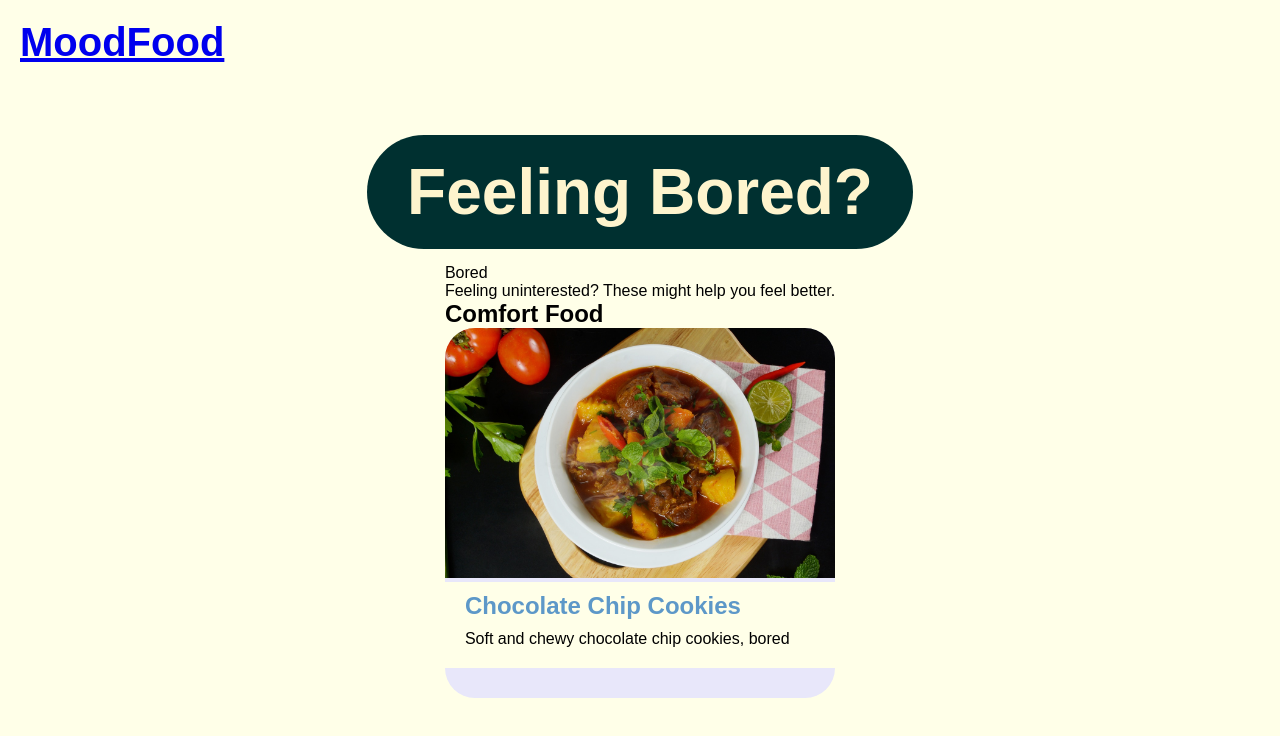
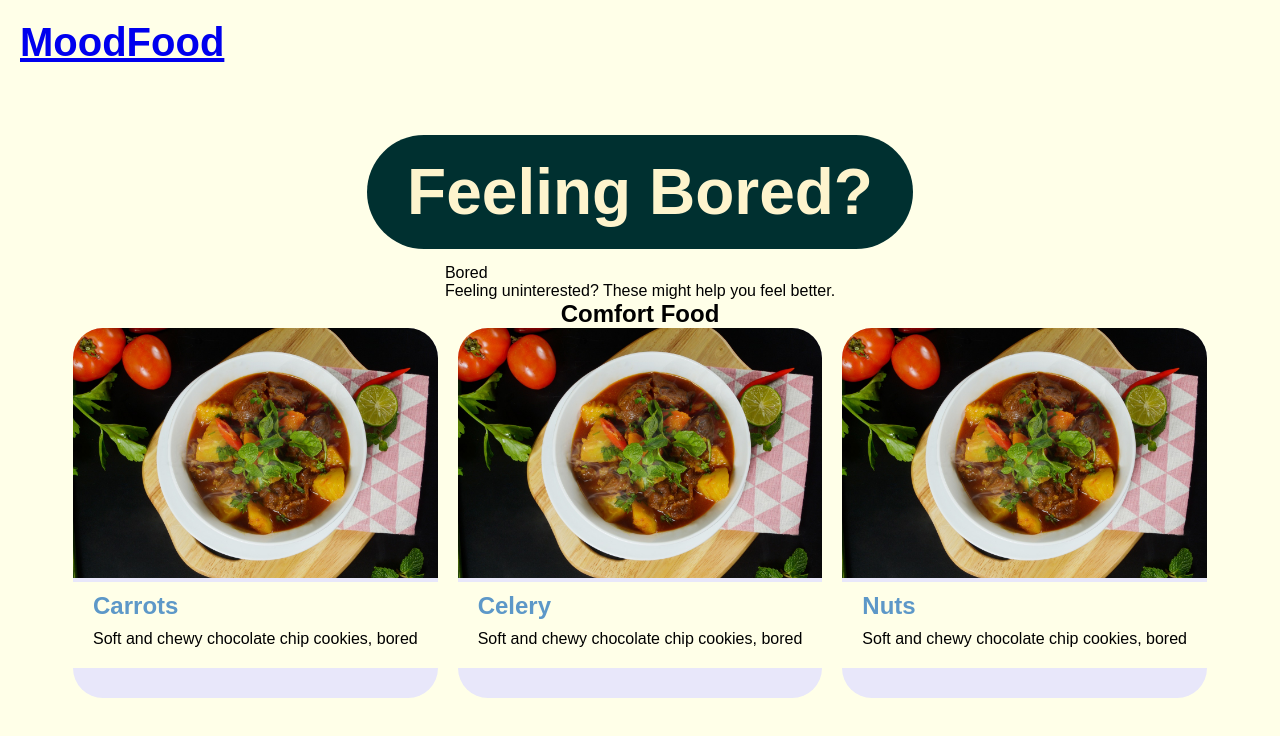
Before and after one commit to Plufin/MoodFood, an Angular app: page /mood/Bored in a window 1280 px wide. Shown: the top 736 px of the page. Built offline with nearby package versions, Linux system fonts and the light colour scheme.

Commit message:
Add manually foods

```diff
--- a/src/app/details/details.component.css
+++ b/src/app/details/details.component.css
@@ -48,6 +48,15 @@ h1 {
   font-size: 14pt;
 }
 
+.listing {
+  display: flex;
+  flex-direction: row;
+  justify-content: center;
+  align-items: center;
+  flex-wrap: wrap;
+  gap: 20px;
+}
+
 li {
   list-style-type: none;
 }
--- a/src/app/details/details.component.ts
+++ b/src/app/details/details.component.ts
@@ -13,20 +13,21 @@ import { FoodItemsComponent } from '../food-items/food-items.component';
   imports: [CommonModule, FoodItemsComponent],
   template: `
     <article>
+      <header>
         <h1 class="page-heading">Feeling {{ mood?.name }}?</h1>
+      </header>
       <section class="listing-features">
         <ul>
           <li>{{ mood?.name }}</li>
           <li>{{ mood?.description }}</li>
         </ul>
-
+      </section>
+      <h2>Comfort Food</h2>
       <section class="listing">
-          <h2>Comfort Food</h2>
         <app-food-items
           *ngFor="let foodItem of foodItem"
           [foodItem]="foodItem"
         ></app-food-items>
-        </section>
       </section>
     </article>
   `,
--- a/src/app/food-items.ts
+++ b/src/app/food-items.ts
@@ -1,6 +1,7 @@
 export interface FoodItem {
   name: string;
   description: string;
+  contains: string;
   photo: string;
   mood: string;
 }
--- a/src/app/food-list.service.ts
+++ b/src/app/food-list.service.ts
@@ -6,60 +6,347 @@ import { FoodItem } from './food-items';
 })
 export class FoodListService {
   protected foodItem: FoodItem[] = [
+    //SAD
     {
-      name: 'Chocolate Cake',
-      description: 'Rich and moist chocolate cake',
+      name: 'Fish',
+      description: 'salmon, sardines, and trout',
+      contains: 'omega-3 fatty acids',
       photo: 'assets/food1.jpg',
       mood: 'sad',
     },
+    {
+      name: 'Walnuts',
+      description: 'Rich and decadent chocolate truffles',
+      contains: 'omega-3 fatty acids, Vitamin D',
+      photo: 'assets/food3.jpg',
+      mood: 'sad',
+    },
+    {
+      name: 'Nuts',
+      description: 'Rich and decadent chocolate truffles',
+      contains: 'omega-3 fatty acids, B Vitamins',
+      photo: 'assets/food3.jpg',
+      mood: 'sad',
+    },
+    {
+      name: 'Leafy greens',
+      description: 'Rich and decadent chocolate truffles',
+      contains: 'B Vitamins',
+      photo: 'assets/food3.jpg',
+      mood: 'sad',
+    },
+    {
+      name: 'Legumes',
+      description: 'Rich and decadent chocolate truffles',
+      contains: 'B Vitamins',
+      photo: 'assets/food3.jpg',
+      mood: 'sad',
+    },
+    {
+      name: 'Yogurt',
+      description: 'Rich and decadent chocolate truffles',
+      contains: 'Probiotics',
+      photo: 'assets/food3.jpg',
+      mood: 'sad',
+    },
+    {
+      name: 'Kefir',
+      description: 'Rich and decadent chocolate truffles',
+      contains: 'Probiotics',
+      photo: 'assets/food3.jpg',
+      mood: 'sad',
+    },
+    {
+      name: 'Kombucha',
+      description: 'Rich and decadent chocolate truffles',
+      contains: 'Probiotics',
+      photo: 'assets/food3.jpg',
+      mood: 'sad',
+    },
+    {
+      name: 'Dark Chocolate',
+      description: 'Rich and decadent chocolate truffles',
+      contains: 'flavonoids, caffeine, theobromine',
+      photo: 'assets/food3.jpg',
+      mood: 'sad',
+    },
 
+    //STRESSED
     {
-      name: 'Carrot Cake',
-      description: 'Moist and delicious carrot cake',
+      name: 'Citrus fruits',
+      description: 'Rich and decadent chocolate truffles',
+      contains: 'Vitamin C',
+      photo: 'assets/food3.jpg',
+      mood: 'stressed',
+    },
+    {
+      name: 'strawberries',
+      description: 'Light and airy chocolate mousse',
+      contains: 'Vitamin C',
       photo: 'assets/food2.jpg',
       mood: 'stressed',
     },
     {
-      name: 'Chocolate Chip Cookies',
+      name: 'bell peppers',
       description: 'Soft and chewy chocolate chip cookies',
+      contains: 'Vitamin C',
+      photo: 'assets/food3.jpg',
+      mood: 'stressed',
+    },
+    {
+      name: 'tomatoes',
+      description: 'Creamy and delicious chocolate ice cream',
+      contains: '',
+      photo: 'assets/food3.jpg',
+      mood: 'stressed',
+    },
+    {
+      name: 'Leafy greens',
+      description: 'Creamy and delicious chocolate ice cream',
+      contains: 'Magnesium',
+      photo: 'assets/food3.jpg',
+      mood: 'stressed',
+    },
+    {
+      name: 'nuts ',
+      description: 'Creamy and delicious chocolate ice cream',
+      contains: 'Omega-3 fatty acids, Magnesium',
+      photo: 'assets/food3.jpg',
+      mood: 'stressed',
+    },
+    {
+      name: 'seeds',
+      description: 'Creamy and delicious chocolate ice cream',
+      contains: 'Magnesium',
+      photo: 'assets/food3.jpg',
+      mood: 'stressed',
+    },
+    {
+      name: 'Leafy greens',
+      description: 'Creamy and delicious chocolate ice cream',
+      contains: 'Magnesium',
+      photo: 'assets/food3.jpg',
+      mood: 'stressed',
+    },
+    {
+      name: 'whole grains',
+      description: 'Creamy and delicious chocolate ice cream',
+      contains: 'Magnesium',
+      photo: 'assets/food3.jpg',
+      mood: 'stressed',
+    },
+    {
+      name: 'Leafy greens',
+      description: 'Creamy and delicious chocolate ice cream',
+      contains: 'Magnesium',
+      photo: 'assets/food3.jpg',
+      mood: 'stressed',
+    },
+    {
+      name: 'Fish',
+      description: 'salmon, sardines, and trout',
+      contains: 'omega-3 fatty acids',
+      photo: 'assets/food1.jpg',
+      mood: 'stressed',
+    },
+    //BORED
+    {
+      name: 'Carrots',
+      description: 'Soft and chewy chocolate chip cookies',
+      contains: 'Crunch',
       photo: 'assets/food3.jpg',
       mood: 'bored',
     },
     {
-      name: 'Chocolate Ice Cream',
+      name: 'Celery',
+      description: 'Soft and chewy chocolate chip cookies',
+      contains: 'Crunch',
+      photo: 'assets/food3.jpg',
+      mood: 'bored',
+    },
+    {
+      name: 'Nuts',
+      description: 'Soft and chewy chocolate chip cookies',
+      contains: 'Crunch',
+      photo: 'assets/food3.jpg',
+      mood: 'bored',
+    },
+    {
+      name: 'Seeds',
+      description: 'Soft and chewy chocolate chip cookies',
+      contains: 'Crunch',
+      photo: 'assets/food3.jpg',
+      mood: 'bored',
+    },
+    {
+      name: 'Chili',
+      description: 'Soft and chewy chocolate chip cookies',
+      contains: 'Spice',
+      photo: 'assets/food3.jpg',
+      mood: 'bored',
+    },
+    {
+      name: 'New Flavors',
+      description: 'Soft and chewy chocolate chip cookies',
+      contains: '',
+      photo: 'assets/food3.jpg',
+      mood: 'bored',
+    },
+    //TIRED
+    {
+      name: 'whole grains',
       description: 'Creamy and delicious chocolate ice cream',
+      contains: 'Complex Carbohydrates',
       photo: 'assets/food3.jpg',
       mood: 'tired',
     },
     {
-      name: 'Chocolate Milkshake',
+      name: 'legumes',
+      description: 'Creamy and delicious chocolate ice cream',
+      contains: 'Complex Carbohydrates',
+      photo: 'assets/food3.jpg',
+      mood: 'tired',
+    },
+    {
+      name: 'Chicken',
+      description: 'Creamy and delicious chocolate ice cream',
+      contains: 'Lean Protein',
+      photo: 'assets/food3.jpg',
+      mood: 'tired',
+    },
+    {
+      name: 'turkey',
+      description: 'Creamy and delicious chocolate ice cream',
+      contains: 'Lean Protein',
+      photo: 'assets/food3.jpg',
+      mood: 'tired',
+    },
+    {
+      name: 'fish',
+      description: 'Creamy and delicious chocolate ice cream',
+      contains: 'Lean Protein',
+      photo: 'assets/food3.jpg',
+      mood: 'tired',
+    },
+    {
+      name: 'lentils ',
+      description: 'Creamy and delicious chocolate ice cream',
+      contains: 'Lean Protein, Iron',
+      photo: 'assets/food3.jpg',
+      mood: 'tired',
+    },
+    {
+      name: 'chickpeas',
+      description: 'Creamy and delicious chocolate ice cream',
+      contains: 'Lean Protein',
+      photo: 'assets/food3.jpg',
+      mood: 'tired',
+    },
+    {
+      name: 'spinach',
+      description: 'Creamy and delicious chocolate ice cream',
+      contains: 'Iron',
+      photo: 'assets/food3.jpg',
+      mood: 'tired',
+    },
+    {
+      name: 'Red meat',
+      description: 'Creamy and delicious chocolate ice cream',
+      contains: 'Iron',
+      photo: 'assets/food3.jpg',
+      mood: 'tired',
+    },
+    {
+      name: 'Water',
+      description: 'Creamy and delicious chocolate ice cream',
+      contains: '',
+      photo: 'assets/food3.jpg',
+      mood: 'tired',
+    },
+    {
+      name: 'Herbal teas',
+      description: 'Creamy and delicious chocolate ice cream',
+      contains: 'Water',
+      photo: 'assets/food3.jpg',
+      mood: 'tired',
+    },
+    {
+      name: 'Cucumber',
+      description: 'Creamy and delicious chocolate ice cream',
+      contains: 'Water',
+      photo: 'assets/food3.jpg',
+      mood: 'tired',
+    },
+    {
+      name: 'Watermelon',
+      description: 'Creamy and delicious chocolate ice cream',
+      contains: 'Water',
+      photo: 'assets/food3.jpg',
+      mood: 'tired',
+    },
+    //UNFOCUSED
+    {
+      name: 'Berries',
       description: 'Thick and creamy chocolate milkshake',
+      contains: 'Antioxidants',
       photo: 'assets/food1.jpg',
       mood: 'unfocused',
     },
     {
-      name: 'Chocolate Mousse',
-      description: 'Light and airy chocolate mousse',
-      photo: 'assets/food2.jpg',
-      mood: 'Stressed',
-    },
-    {
-      name: 'Chocolate Pudding',
+      name: 'Nuts',
       description: 'Smooth and creamy chocolate pudding',
+      contains: 'Antioxidants',
       photo: 'assets/food3.jpg',
       mood: 'unfocused',
     },
     {
-      name: 'Chocolate Souffle',
+      name: 'Dark chocolate',
       description: 'Light and fluffy chocolate souffle',
+      contains: 'Antioxidants',
       photo: 'assets/food1.jpg',
       mood: 'unfocused',
     },
     {
-      name: 'Chocolate Truffles',
-      description: 'Rich and decadent chocolate truffles',
-      photo: 'assets/food2.jpg',
-      mood: 'sad',
+      name: 'Eggs',
+      description: 'Light and fluffy chocolate souffle',
+      contains: '',
+      photo: 'assets/food1.jpg',
+      mood: 'unfocused',
+    },
+    {
+      name: 'Lean meats',
+      description: 'Light and fluffy chocolate souffle',
+      contains: '',
+      photo: 'assets/food1.jpg',
+      mood: 'unfocused',
+    },
+    {
+      name: 'Fish',
+      description: 'Light and fluffy chocolate souffle',
+      contains: '',
+      photo: 'assets/food1.jpg',
+      mood: 'unfocused',
+    },
+    {
+      name: 'Dark chocolate',
+      description: 'Light and fluffy chocolate souffle',
+      contains: '',
+      photo: 'assets/food1.jpg',
+      mood: 'unfocused',
+    },
+    {
+      name: 'Coffee',
+      description: 'Light and fluffy chocolate souffle',
+      contains: 'Caffeine, L-Theanine',
+      photo: 'assets/food1.jpg',
+      mood: 'unfocused',
+    },
+    {
+      name: 'Green tea',
+      description: 'Light and fluffy chocolate souffle',
+      contains: 'Caffeine, L-Theanine',
+      photo: 'assets/food1.jpg',
+      mood: 'unfocused',
     },
   ];
 
```
Lines whose indentation alone changed are shown as unchanged.
